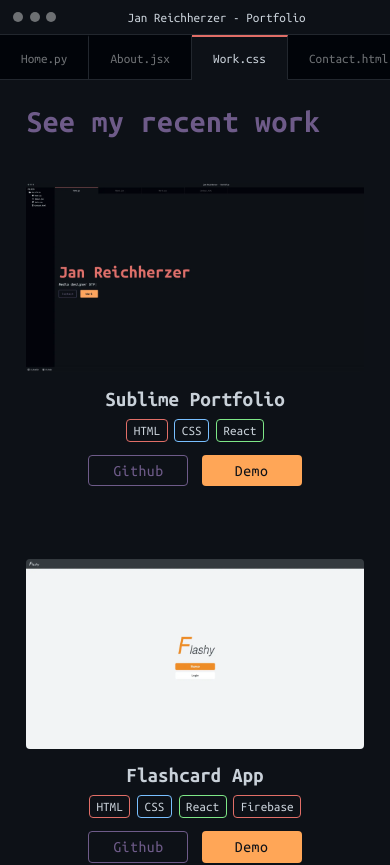
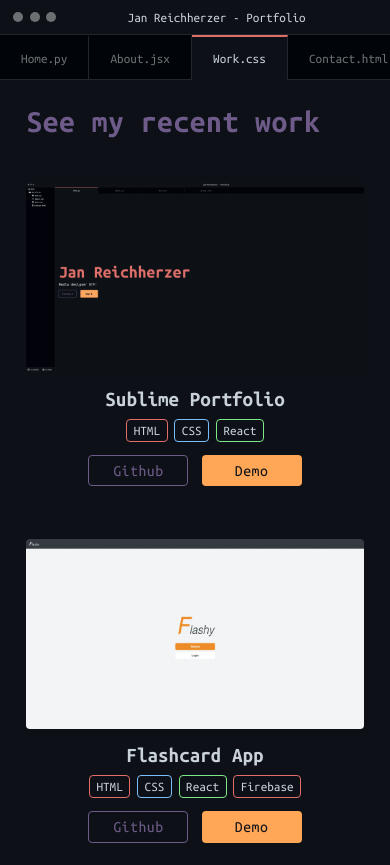
Before and after one commit to Lone1106/sublime-portfolio, a React (Create React App) app: page /work in a window 390 px wide. Shown: the top 865 px of the page. Built offline with nearby package versions, Linux system fonts and the light colour scheme.

Commit message:
Fixed project rows

```diff
--- a/src/components/projects/Projects.module.css
+++ b/src/components/projects/Projects.module.css
@@ -110,7 +110,7 @@
     }
 
     .workItems {
-        grid-auto-rows: 350px;
+        grid-auto-rows: 430px;
     }
 }
 
@@ -118,4 +118,8 @@
     .work {
         width: 100%;
     }
+
+    .workItems {
+        grid-auto-rows: 330px;
+    }
 }
```
